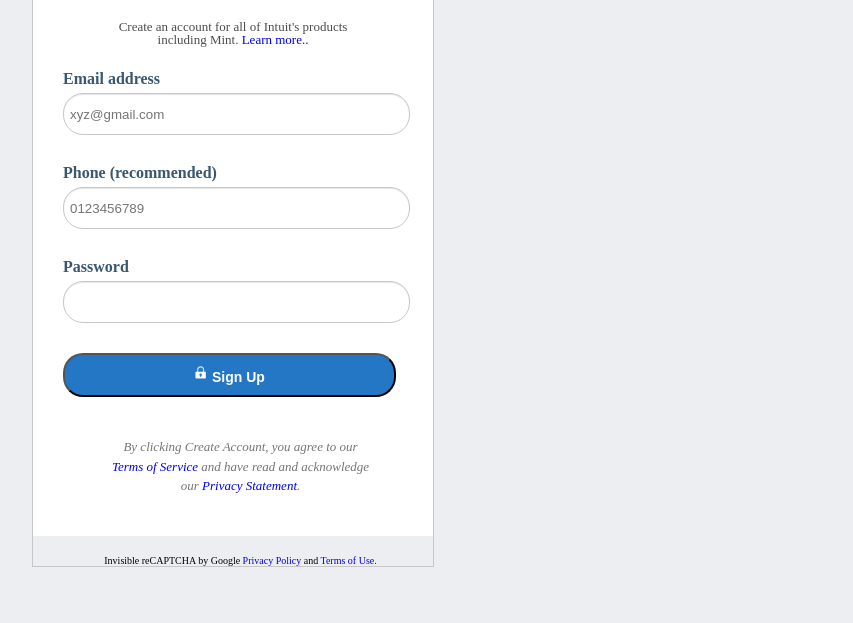
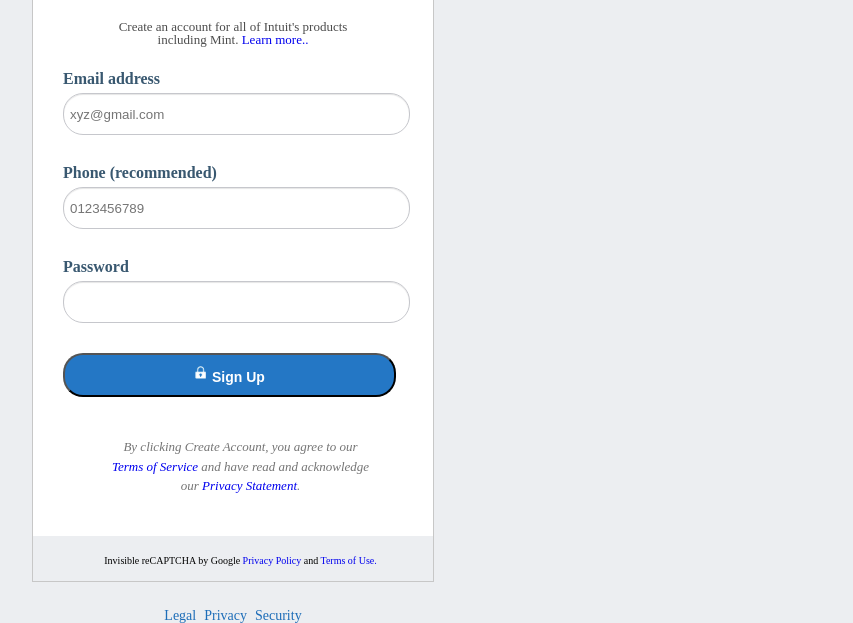
Before and after one commit to macbright/mint-clone, a plain HTML site: page index.html in a window 1280 px wide. Shown: the part 286-909 px from the top of the page, without its empty margins (407-1260 px from the left). Before the commit the page ends 853 px from the top, so only its background shows below. Drawn offline with Linux system fonts and the light colour scheme.

Commit message:
footer added

```diff
--- a/index.html
+++ b/index.html
@@ -74,6 +74,12 @@
 
     </main>
     <footer>
+        <div class="footer">
+            <a href="#">Legal</a>
+            <a href="#">Privacy</a>
+            <a href="#">Security</a>
+        </div>
+
 
     </footer>
 
--- a/style.css
+++ b/style.css
@@ -154,5 +154,19 @@ a:link {
     font-size: 10px;
     text-align: center;
     padding-right: 15px;
+    padding-bottom: 15px;
+
 
   }
+  .footer{
+      text-align: center;
+      margin-top: 25px;
+
+  }
+
+  .footer a{
+      padding-left: 2px;
+      padding-right: 2px;
+      font-size: 14px;
+      color: rgb(29, 109, 184);
+  }
```
